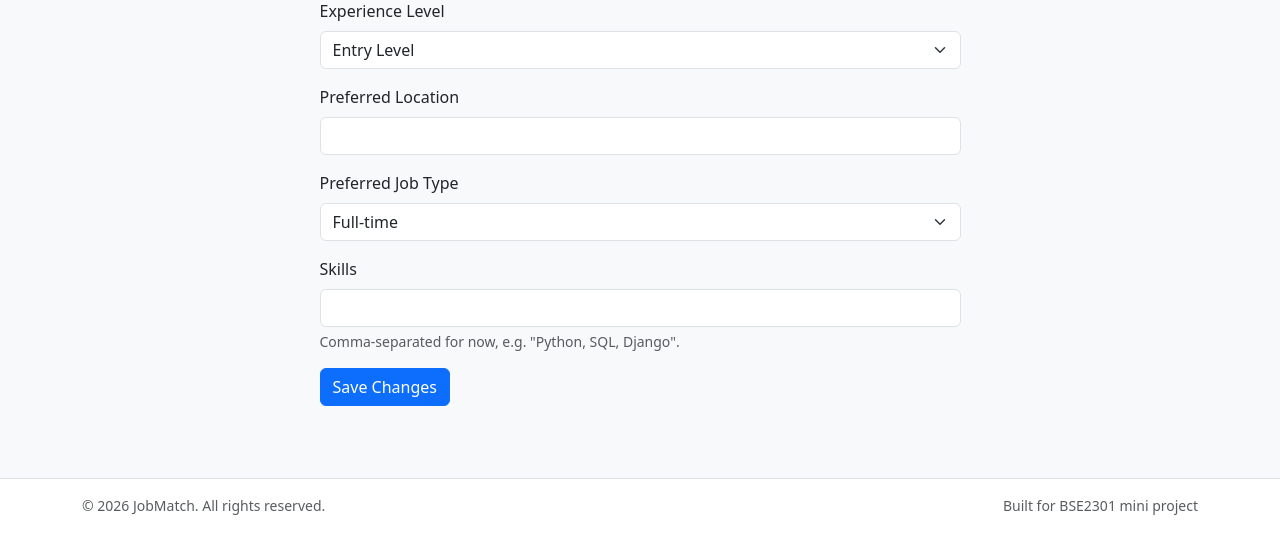
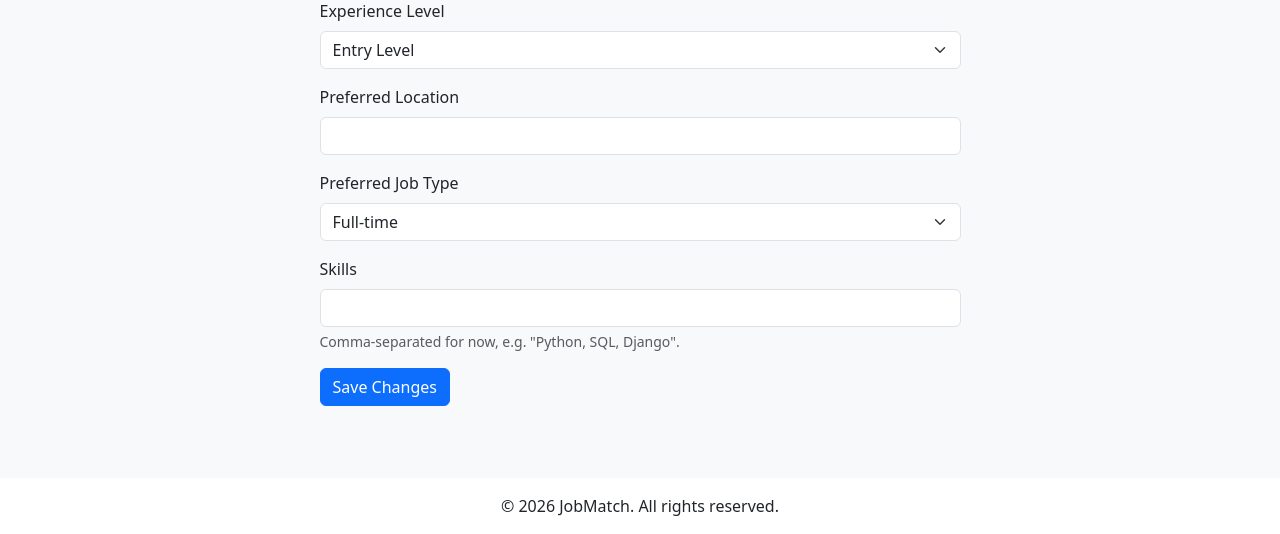
Before and after one commit to jwamani/job_recommendation_engine, a Django app: page /accounts/profile/ in a window 1280 px wide. Shown: the part 273-807 px from the top of the page. Run offline with Django 5.2, Linux system fonts and the light colour scheme; the visitor is signed in with stand-in values (Sample User, id 1); data comes from the database, SQL or seed files in the repository.

Commit message:
changed the footer

```diff
--- a/templates/partials/footer.html
+++ b/templates/partials/footer.html
@@ -1,6 +1,5 @@
-<footer class="border-top bg-white py-3 mt-5" id="footer">
-    <div class="container small text-muted d-flex justify-content-between align-items-center">
+<footer class="bg-white py-3 mt-5" id="footer">
+    <div class="container align-items-center">
         <span>&copy; {% now "Y" %} JobMatch. All rights reserved.</span>
-        <span>Built for BSE2301 mini project</span>
     </div>
 </footer>
```
